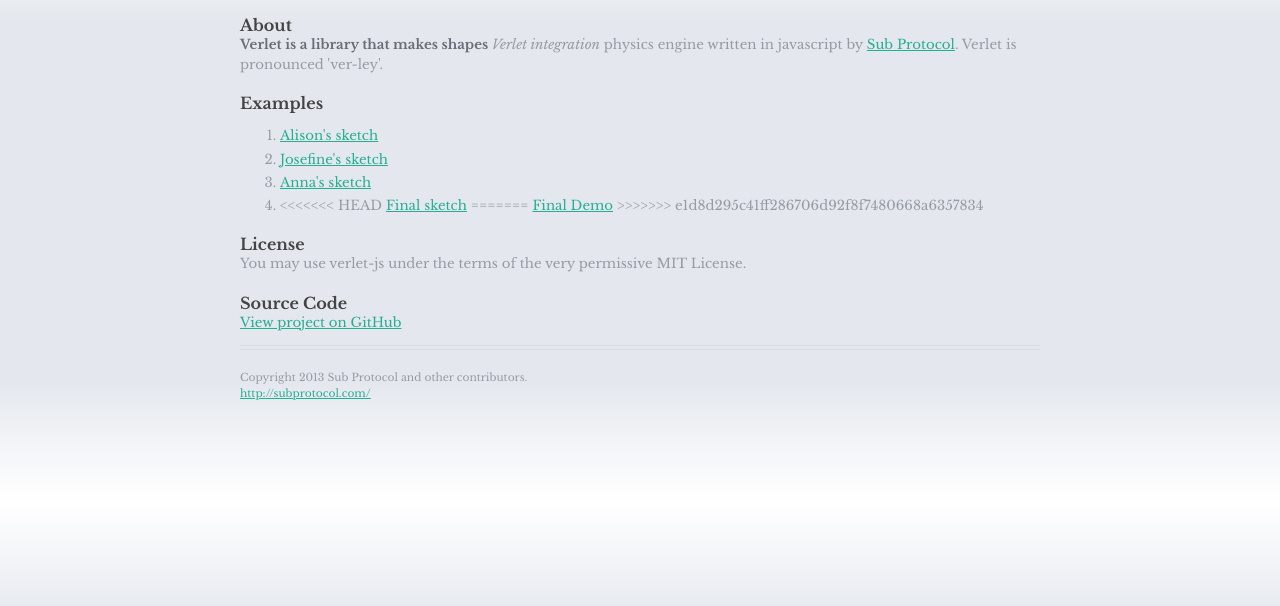
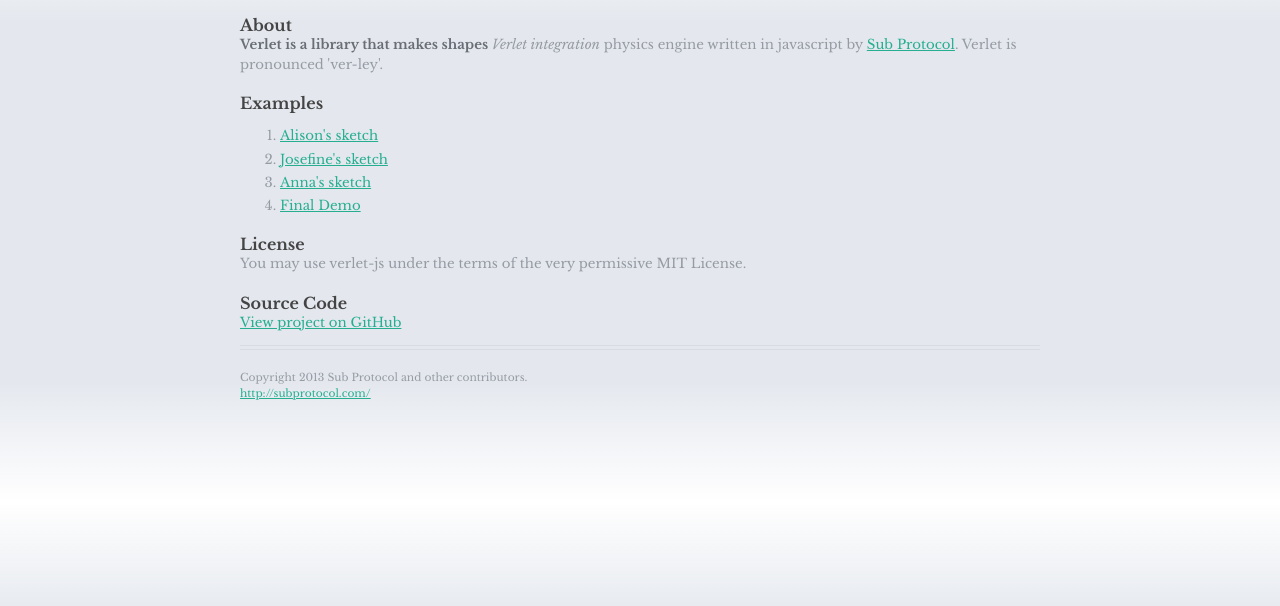
Before and after one commit to juicehansson/verletSketches, a website: page index.html in a window 1280 px wide. Shown: the part 98-704 px from the top of the page. Drawn offline with nearby package versions, Linux system fonts and the light colour scheme.

Commit message:
small changes in index

```diff
--- a/index.html
+++ b/index.html
@@ -35,11 +35,7 @@
 					<a href="/sketches/sketchA.html">Anna's sketch</a>
 				</li>
 				<li>
-<<<<<<< HEAD
-					<a href="/sketches/theBigOne/finalsketch.html">Final sketch</a>
-=======
 					<a href="/sketches/theBigOne/finalsketch.html">Final Demo</a>
->>>>>>> e1d8d295c41ff286706d92f8f7480668a6357834
 				</li>
 			</ol>
 
```
